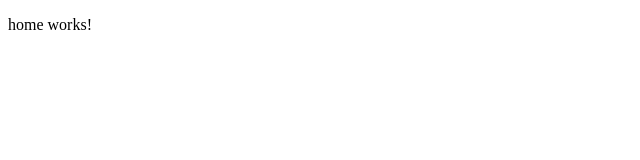
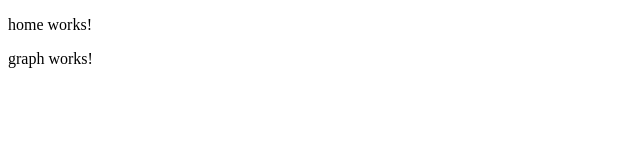
Before and after one commit to alokshakya/graphAppTask, an Angular app: page /home/graph in a window 1280 px wide. Shown: the top 160 px of the page, without its empty margins (0-640 px from the left). Built offline with nearby package versions, Linux system fonts and the light colour scheme.

Commit message:
router-outlet provided for rendering child components for nested routing

```diff
--- a/src/app/modules/main/home/home.component.html
+++ b/src/app/modules/main/home/home.component.html
@@ -1 +1,4 @@
 <p>home works!</p>
+<div>
+    <router-outlet></router-outlet>
+</div>
```
